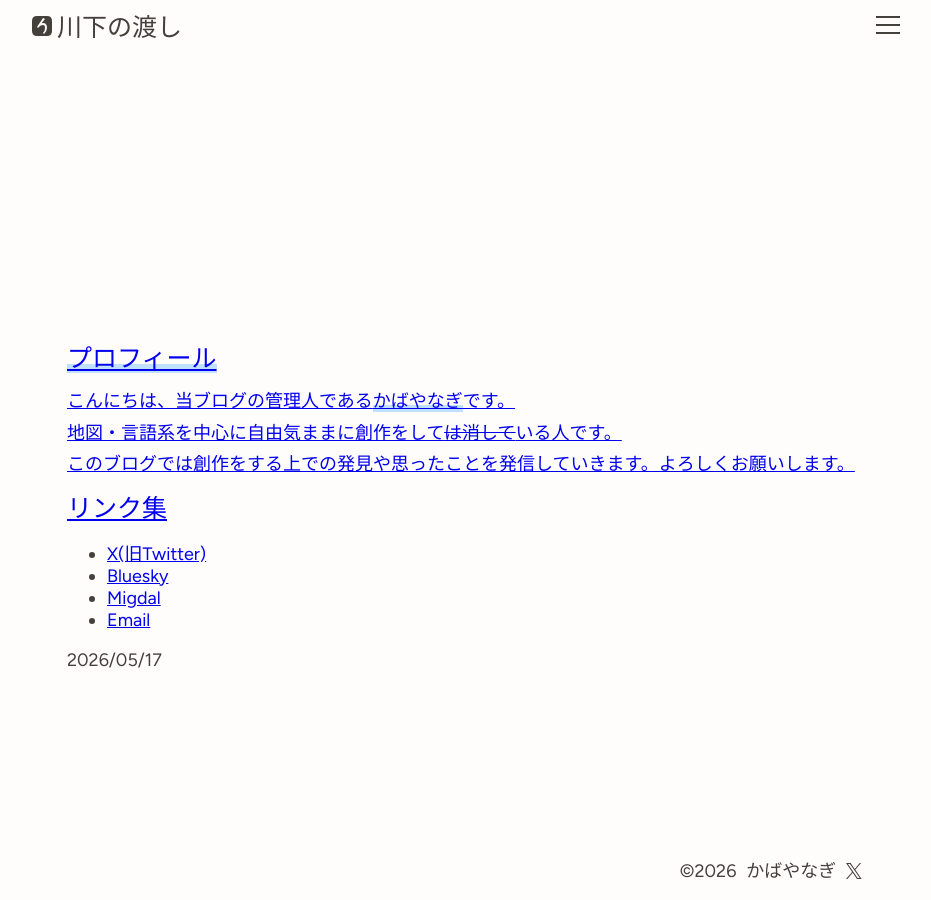
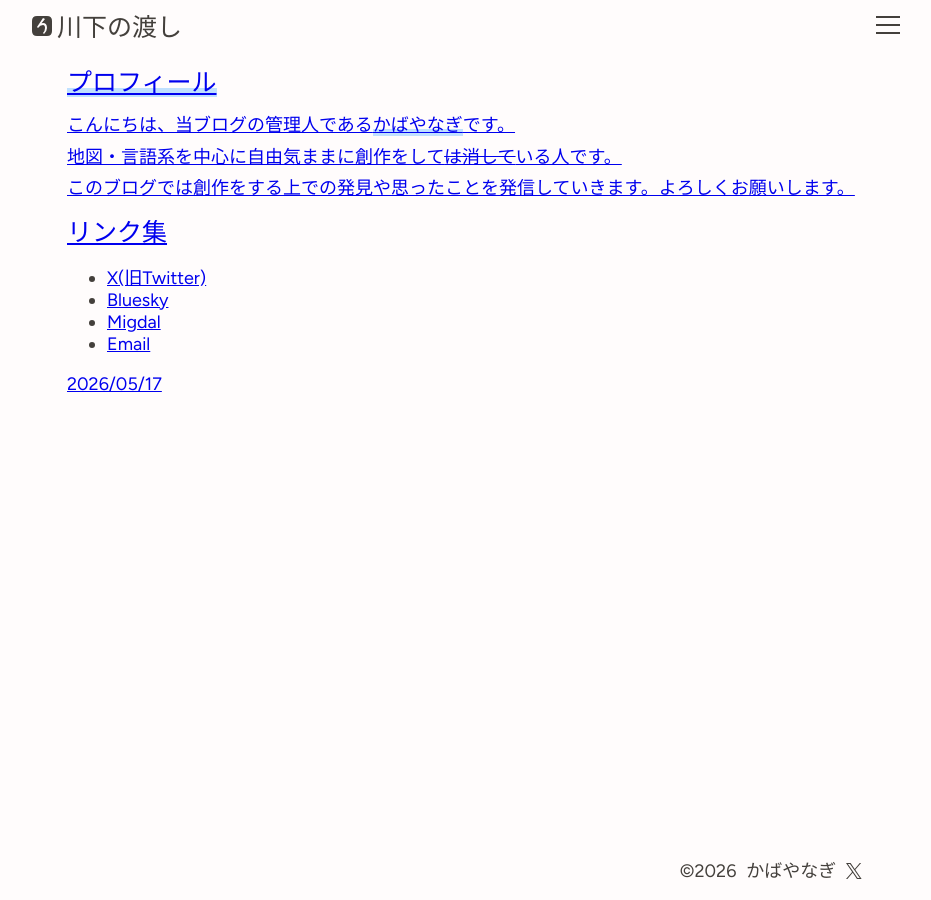
Before and after one commit to Kabayanagi/blog, a Jekyll site: the page built from index.html, in a window 1280 px wide. Shown: the whole page, without its empty margins (173-1104 px from the left). Built offline with Jekyll 4.4.1, drawn with Linux system fonts in a browser that asks for light colours; the list of posts is cut into pages by our own code.

Commit message:
Make post titles and content clickable links
Updated post links to be clickable within titles, content, and dates.

```diff
--- a/index.html
+++ b/index.html
@@ -3,12 +3,10 @@ layout: default
 ---
 <div id="front-page">
   {% for post in paginator.posts %}
-  <a href="{{ post.url }}">
     <div>
-      <h2><strong>{{ post.title }}</strong></h2>
-      <div>{{ post.content }}</div>
-      <div class="dadada">{{ post.date | date: '%Y/%m/%d' }}</div>
+      <h2><strong><a href="{{ post.url }}">{{ post.title }}</a></strong></h2>
+      <div><a href="{{ post.url }}">{{ post.content }}</a></div>
+      <div class="dadada"><a href="{{ post.url }}">{{ post.date | date: '%Y/%m/%d' }}</a></div>
     </div>
-  </a>
   {% endfor %}
 </div>
```
